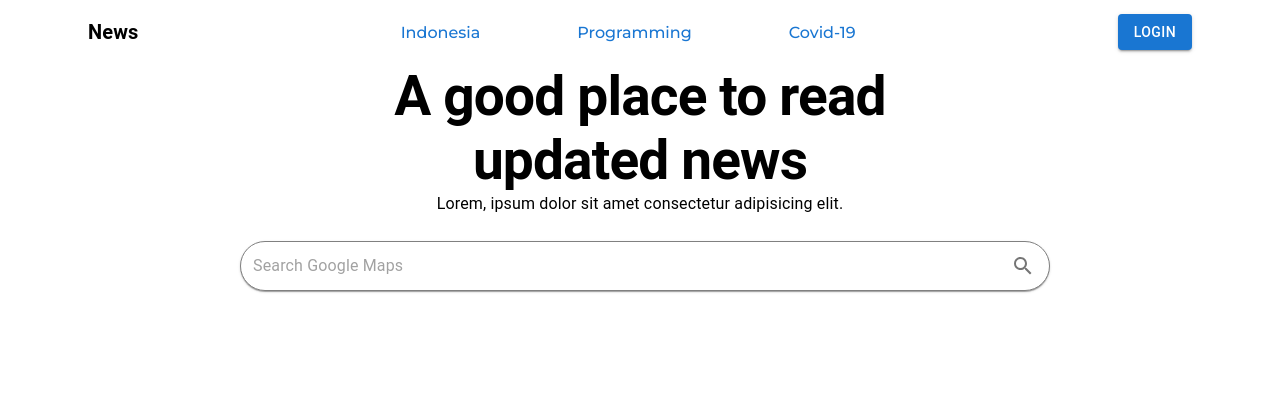
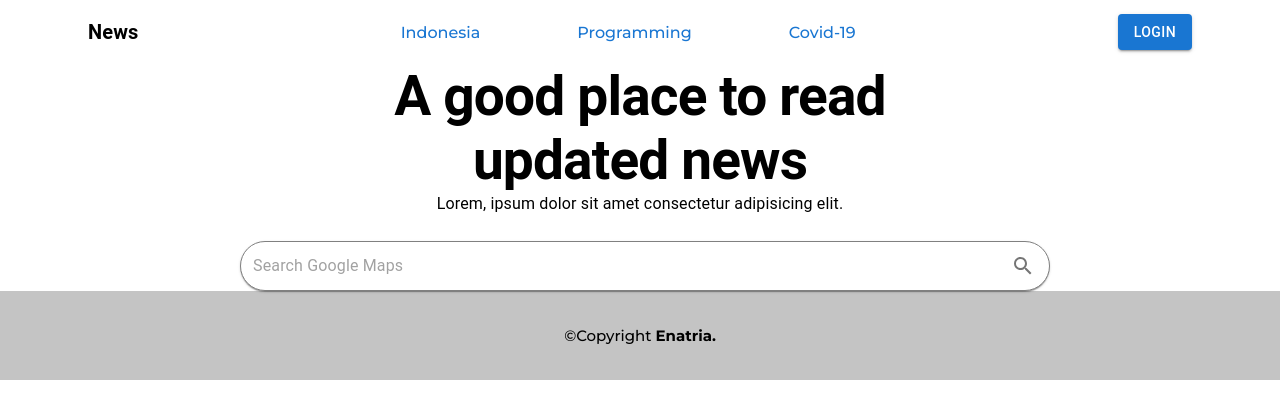
Before and after one commit to enatria/web-news, a React (Create React App) app: page / in a window 1280 px wide. Shown: the top 418 px of the page. Built offline with nearby package versions, Linux system fonts and the light colour scheme.

Commit message:
create footer component

```diff
--- /dev/null
+++ b/src/components/molecules/Footer/index.js
@@ -0,0 +1,17 @@
+import React from "react";
+
+const Footer = () => {
+  return (
+    <>
+      <div
+        style={{ textAlign: "center", backgroundColor: "#C4C4C4", padding: 20 }}
+      >
+        <p style={{ fontSize: 15 }}>
+          &copy;Copyright <b>Enatria.</b>
+        </p>
+      </div>
+    </>
+  );
+};
+
+export default Footer;
--- a/src/components/molecules/index.js
+++ b/src/components/molecules/index.js
@@ -1,4 +1,5 @@
-import { Navbar, NavSearch } from './Navbar';
-import Hero from './Hero';
+import { Navbar, NavSearch } from "./Navbar";
+import Hero from "./Hero";
+import Footer from "./Footer";
 
-export { Navbar, NavSearch, Hero };
+export { Navbar, NavSearch, Hero, Footer };
--- a/src/layouts/HeroLayout/index.js
+++ b/src/layouts/HeroLayout/index.js
@@ -1,19 +1,18 @@
-import { Navbar, Hero } from '../../components/molecules';
-import PropTypes from 'prop-types';
+import { Navbar, Hero, Footer } from "../../components/molecules";
+import PropTypes from "prop-types";
 
-const HeroLayout = ({children}) => {
+const HeroLayout = ({ children }) => {
   return (
     <div className="app-layout">
       <Navbar />
       <Hero />
-            <div className="content">
-                {children}
-            </div>
+      <div className="content">{children}</div>
+      <Footer />
     </div>
   );
-}
+};
 
 HeroLayout.propTypes = {
-    children: PropTypes.node
-}
+  children: PropTypes.node,
+};
 export default HeroLayout;
```
Lines whose indentation alone changed are shown as unchanged.
